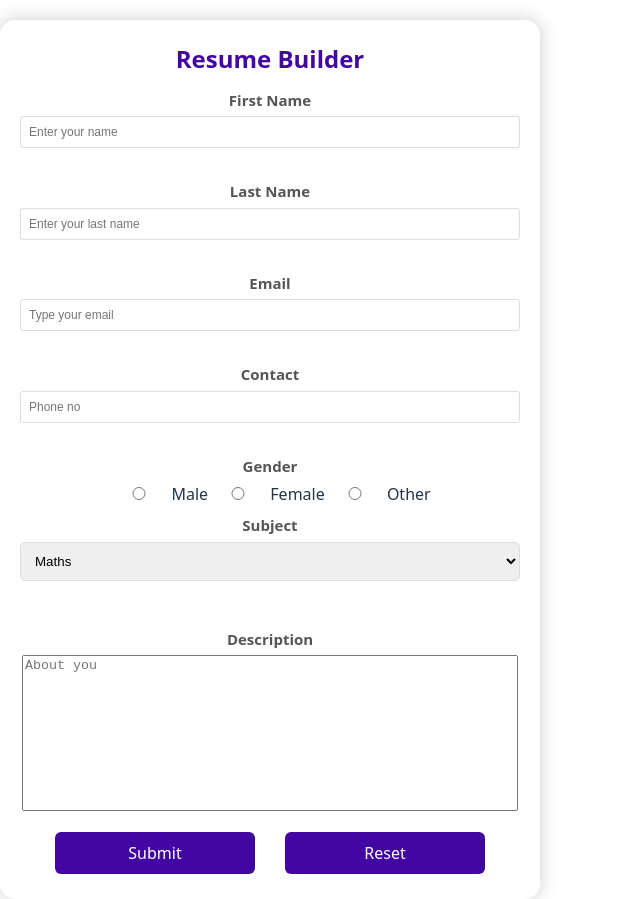
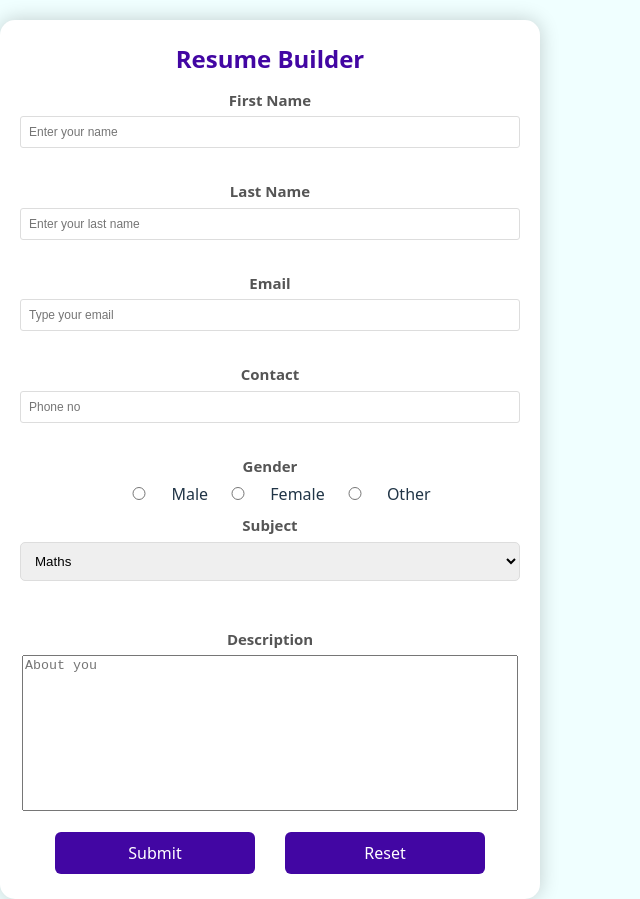
Before and after one commit to Iremide-tech/React-pro-2, a React (Vite) app: page / in a window 1280 px wide. Shown: the whole page, without its empty margins (0-640 px from the left). Built offline with nearby package versions, Linux system fonts and the light colour scheme.

Commit message:
debugged in css

```diff
--- a/src/Form.css
+++ b/src/Form.css
@@ -1,4 +1,4 @@
-dy {
+body {
     background-color: azure;
     text-align: center;
   }
```
